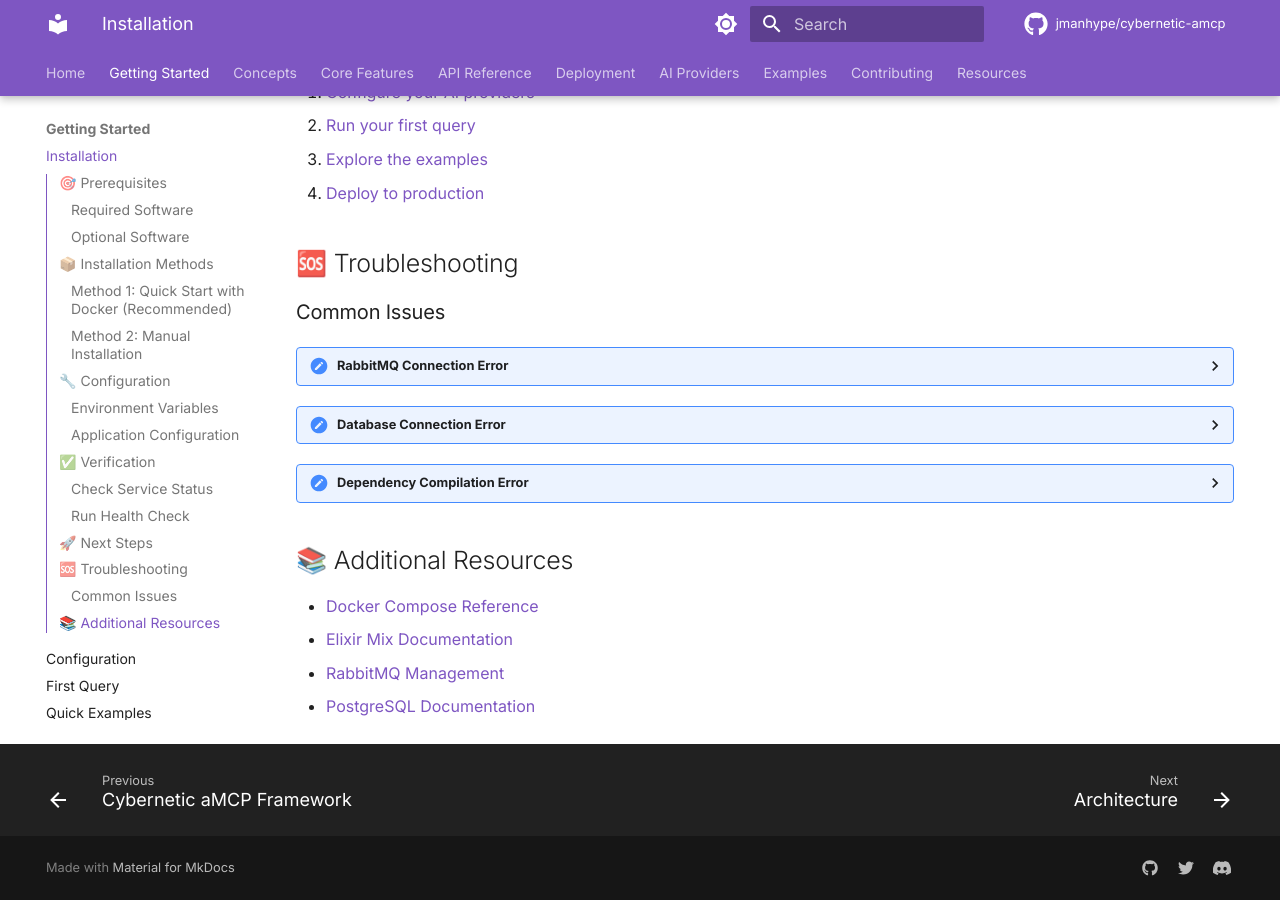
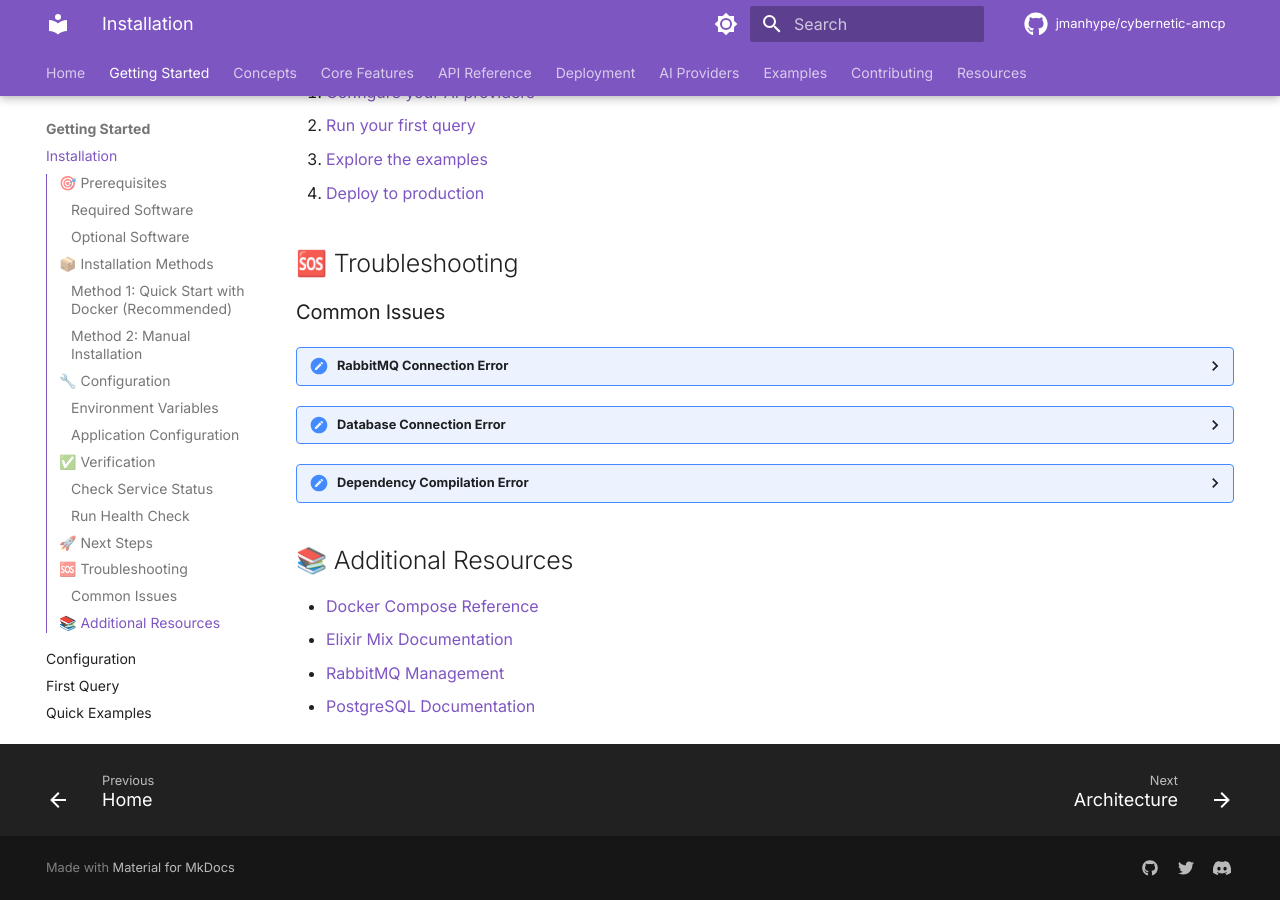
Before and after one commit to jmanhype/cybernetic-amcp, an MkDocs documentation site: the page built from docs/getting-started/installation.md, in a window 1280 px wide and 900 px high, scrolled down 4307 px. Built offline with MkDocs 1.6.1 and Material for MkDocs 9.7.7, drawn with Linux system fonts in a browser that asks for light colours; comment, search, counter and statistics services are not loaded; the version menu is left out; some of the changed lines change nothing that is shown.

Commit message:
🔖 Checkpoint: Edit /Users/speed/Downloads/cybernetic/mkdocs.yml

```diff
--- a/mkdocs.yml
+++ b/mkdocs.yml
@@ -103,9 +103,7 @@
   - pymdownx.tilde
 
 nav:
-  - Home:
-    - index.md
-    - Changelog: changelog.md
+  - Home: index.md
   - Getting Started:
     - Installation: getting-started/installation.md
     - Configuration: getting-started/configuration.md
```
Also changed, not shown: 2 other files.
